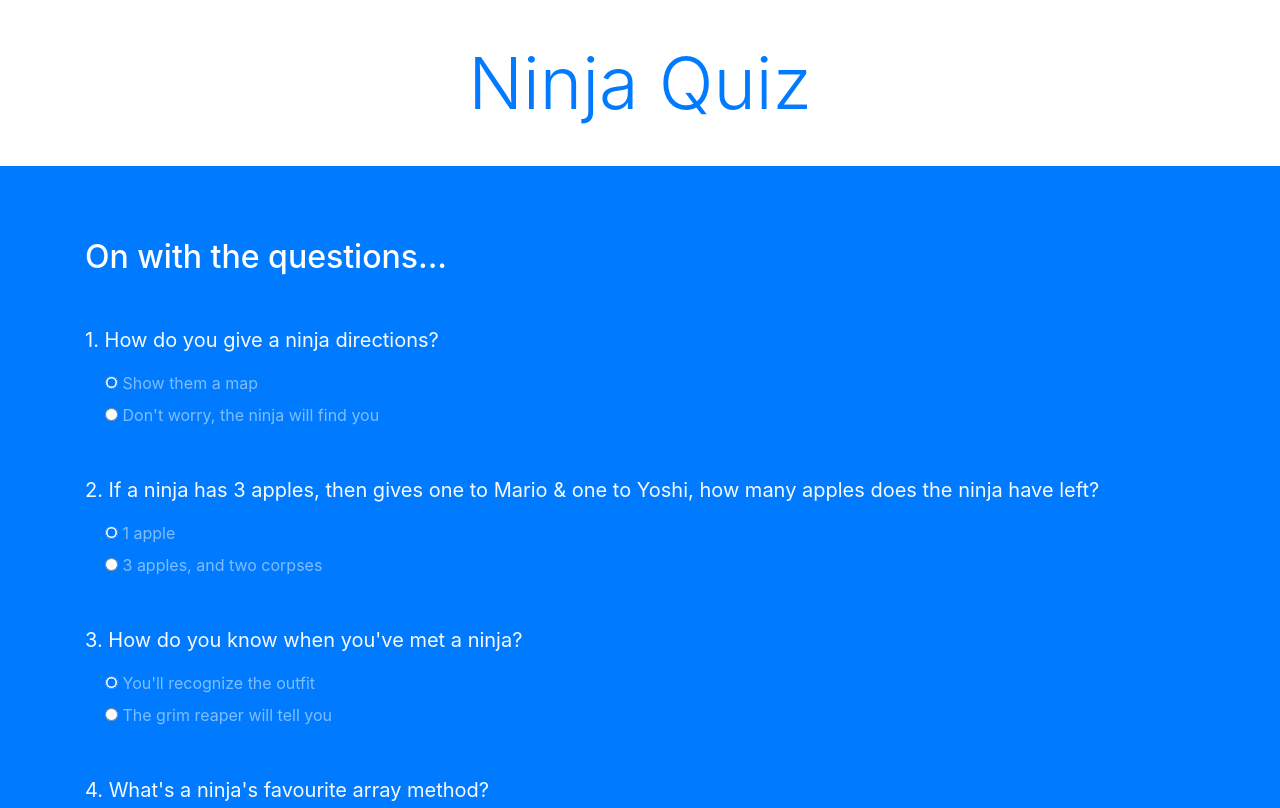
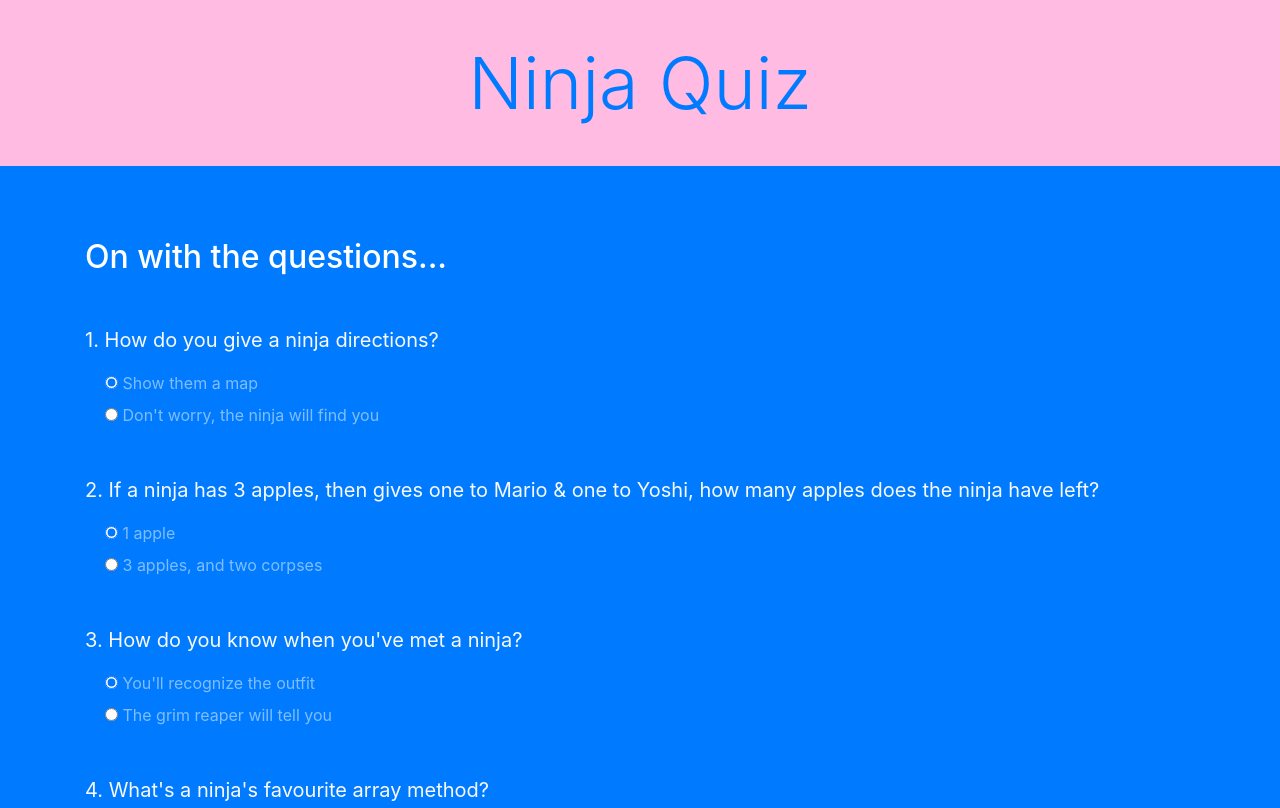
Before and after one commit to oribenez/ninja-quiz, a plain HTML site: page ninja_quiz/index.html in a window 1280 px wide. Shown: the top 808 px of the page. Drawn offline with nearby package versions, Linux system fonts and the light colour scheme.

Commit message:
style changed

```diff
--- a/ninja_quiz/index.html
+++ b/ninja_quiz/index.html
@@ -4,12 +4,12 @@
     <meta charset="UTF-8">
     <meta name="viewport" content="width=device-width, initial-scale=1.0">
     <link rel="stylesheet" href="https://stackpath.bootstrapcdn.com/bootstrap/4.5.0/css/bootstrap.min.css" integrity="sha384-9aIt2nRpC12Uk9gS9baDl411NQApFmC26EwAOH8WgZl5MYYxFfc+NcPb1dKGj7Sk" crossorigin="anonymous">
-
+    <link rel="stylesheet" href="styles.css">
     <title>Ninja Quiz</title>
 </head>
 <body>
     <!-- top section -->
-    <div class="intro py-3 bg-white text-center">
+    <div class="intro py-3 text-center">
         <div class="container">
         <h2 class="text-primary display-3 my-4">Ninja Quiz</h2>
         </div>
--- /dev/null
+++ b/ninja_quiz/styles.css
@@ -0,0 +1,3 @@
+body{
+    background: #ffbbe1;
+}
```
